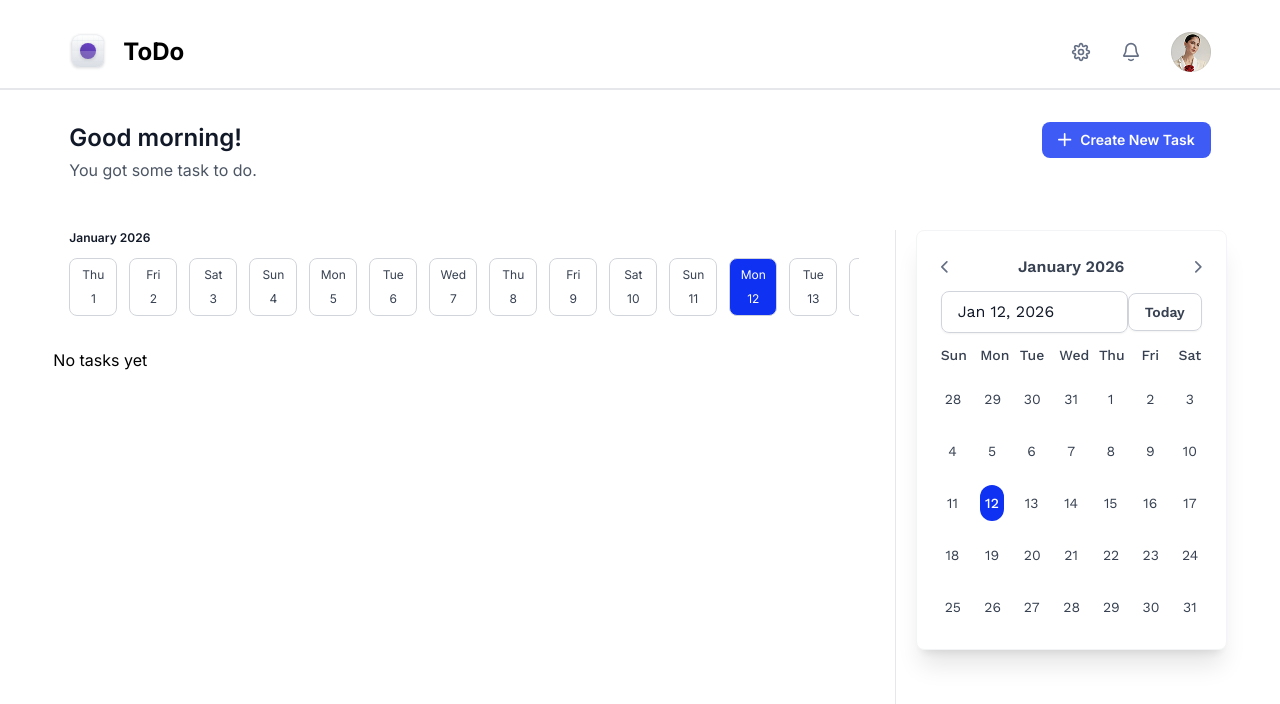
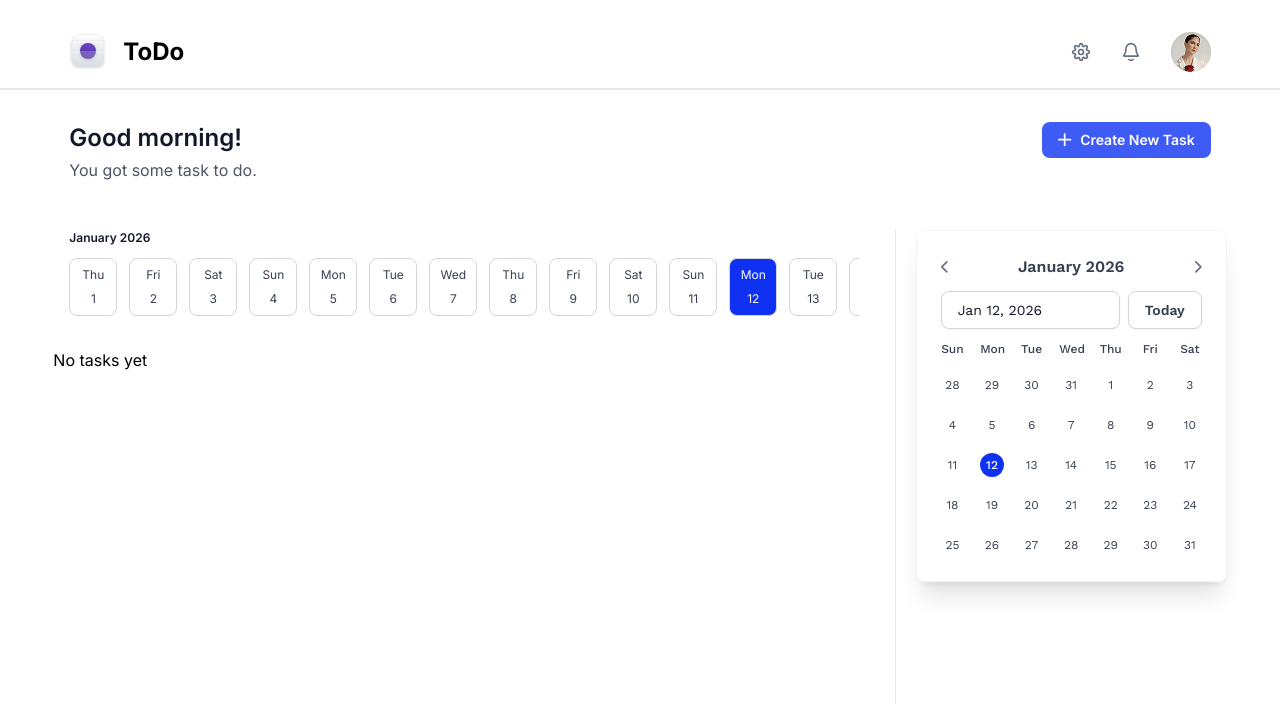
Before and after one commit to Israel-O-John/To-Do, a React (Vite) app: page / in a window 1280 px wide. Shown: the top 704 px of the page. Built offline with nearby package versions, Linux system fonts and the light colour scheme.

Commit message:
all preliminary codes done

```diff
--- a/src/components/AddTask.jsx
+++ b/src/components/AddTask.jsx
@@ -20,7 +20,7 @@ function AddTask() {
       completeTime: endTime,
       id: new Date(),
     };
-    setTaskComponent((tasks) => [...tasks, newTask]);
+    setTaskComponent((tasks) => [newTask, ...tasks]);
 
     setTaskDetails("");
     setStartTime("10:30");
--- a/src/components/Button.jsx
+++ b/src/components/Button.jsx
@@ -4,13 +4,12 @@ function Button({
   handleClose,
   handleEdit,
   handleDelete,
+  handleCancel,
+  handleSave,
 }) {
   if (handleAdd) {
     return (
-      <button
-        className="text-base font-semibold font-secondaryFont text-gray-700 py-3 px-5 rounded-md border border-gray-300 bg-white hover:text-white hover:bg-button-blue w-[49%] transition-all duration-300"
-        onClick={handleAdd}
-      >
+      <button className="btn" onClick={handleAdd}>
         {children}
       </button>
     );
@@ -18,10 +17,7 @@ function Button({
 
   if (handleClose) {
     return (
-      <button
-        className="text-base font-semibold font-secondaryFont text-gray-700 py-3 px-5 rounded-md border border-gray-300 bg-white hover:text-white hover:bg-button-blue w-[49%] transition-all duration-300"
-        onClick={handleClose}
-      >
+      <button className="btn" onClick={handleClose}>
         {children}
       </button>
     );
@@ -29,10 +25,7 @@ function Button({
 
   if (handleEdit) {
     return (
-      <button
-        className="text-base font-semibold font-secondaryFont text-gray-700 py-3 px-5 rounded-md border border-gray-300 bg-white hover:text-white hover:bg-button-blue w-[49%] transition-all duration-300"
-        onClick={handleEdit}
-      >
+      <button className="btn" onClick={handleEdit}>
         {children}
       </button>
     );
@@ -40,10 +33,23 @@ function Button({
 
   if (handleDelete) {
     return (
-      <button
-        className="text-base font-semibold font-secondaryFont text-gray-700 py-3 px-5 rounded-md border border-gray-300 bg-white hover:text-white hover:bg-button-blue w-[49%] transition-all duration-300"
-        onClick={handleDelete}
-      >
+      <button className="btn" onClick={handleDelete}>
+        {children}
+      </button>
+    );
+  }
+
+  if (handleCancel) {
+    return (
+      <button className="btn" onClick={handleCancel}>
+        {children}
+      </button>
+    );
+  }
+
+  if (handleSave) {
+    return (
+      <button className="btn" onClick={handleSave}>
         {children}
       </button>
     );
--- a/src/components/Calendar.jsx
+++ b/src/components/Calendar.jsx
@@ -85,9 +85,9 @@ function Calendar() {
         />
       </div>
 
-      <div className="flex items-center justify-between">
+      <div className="flex items-center gap-2">
         <div className="py-2 px-4 border border-gray-300 rounded-lg shadow-sm w-[75%]">
-          <p className="font-secondaryFont font-normal text-base text-gray-900">
+          <p className="font-secondaryFont font-normal text-sm text-gray-900">
             {monthsShort[TODAY.getMonth()]} {TODAY.getDate()},{" "}
             {TODAY.getFullYear()}
           </p>
@@ -101,7 +101,7 @@ function Calendar() {
         {days.map((day) => (
           <div
             key={day}
-            className="font-secondaryFont text-center text-sm font-medium text-gray-700 "
+            className="font-secondaryFont text-center text-xs font-medium text-gray-700 "
           >
             {day}
           </div>
@@ -109,13 +109,13 @@ function Calendar() {
         {cells.map((cell, index) => (
           <div
             key={index}
-            className={`text-center py-2 px-1 rounded-3xl${
+            className={`text-center py-1 px-1 rounded-3xl${
               cell.type !== "current"
-                ? "font-secondaryFont text-sm text-gray-500 cursor-pointer"
+                ? "font-secondaryFont text-xs text-gray-500 cursor-pointer"
                 : ""
-            } font-secondaryFont text-sm text-gray-700 cursor-pointer ${
+            } font-secondaryFont text-xs text-gray-700 cursor-pointer ${
               cell.isToday
-                ? "text-sm font-secondaryFont font-medium text-white bg-button-blue-active"
+                ? "text-xs font-secondaryFont font-medium text-white bg-button-blue-active"
                 : ""
             }`}
           >
--- a/src/components/EditTask.jsx
+++ b/src/components/EditTask.jsx
@@ -9,8 +9,14 @@ import clockIcon from "../assets/clock icon.svg";
 import notificationBell from "../assets/bell-03.svg";
 
 function EditTask() {
-  const { taskComponent, selectedId, setCreateTask, setEditTask, monthsShort } =
-    useContext(Todos);
+  const {
+    taskComponent,
+    setTaskComponent,
+    selectedId,
+    setCreateTask,
+    setEditTask,
+    monthsShort,
+  } = useContext(Todos);
   const [selectedTask, setSeletedTask] = useState(
     taskComponent.filter((task) => task.id === selectedId)
   );
@@ -26,7 +32,22 @@ function EditTask() {
     setEditTask(false);
   }
 
-  console.log(taskDate);
+  function handleSave() {
+    const taskUpdate = {
+      title: taskTitle,
+      startTime: taskStartTime,
+      completeTime: taskCompleteTime,
+      id: new Date(),
+    };
+
+    const updatedTasks = taskComponent.filter((task) => task.id !== selectedId);
+    setTaskComponent([taskUpdate, ...updatedTasks]);
+  }
+
+  function handleCancel() {
+    setCreateTask(false);
+    setEditTask(false);
+  }
 
   return (
     <div className="w-full md:w-full mt-auto bg-white flex flex-col gap-4 p-6 rounded-tr-3xl rounded-tl-3xl md:rounded-lg border border-gray-100 shadow-xl">
@@ -49,7 +70,7 @@ function EditTask() {
           rows="5"
           placeholder="Create wireframe"
           value={taskTitle}
-          onChange={() => setTaskTitle(e.target.value)}
+          onChange={(e) => setTaskTitle(e.target.value)}
         ></textarea>
       </div>
       <div className="flex items-center justify-between ">
@@ -88,8 +109,8 @@ function EditTask() {
         </div>
       </div>
       <div className="flex items-center justify-between">
-        <Button>Cancel</Button>
-        <Button>Save</Button>
+        <Button handleCancel={handleCancel}>Cancel</Button>
+        <Button handleSave={handleSave}>Save</Button>
       </div>
     </div>
   );
--- a/src/index.css
+++ b/src/index.css
@@ -12,4 +12,8 @@
   .task-inp {
     @apply py-[10px] px-1 border border-gray-300 flex items-center gap-3 rounded-lg w-[30%] md:min-w-0;
   }
+
+  .btn {
+    @apply text-base font-semibold font-secondaryFont text-gray-700 py-3 px-5 rounded-md border border-gray-300 bg-white hover:text-white hover:bg-button-blue w-[49%] transition-all duration-300;
+  }
 }
```
